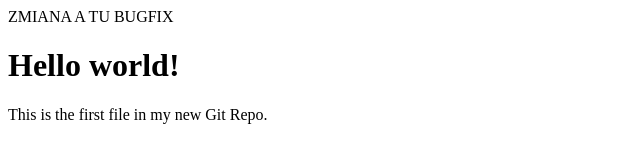
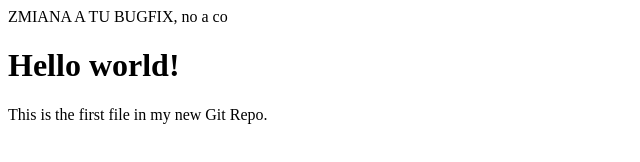
Before and after one commit to kotnowak/learn, a plain HTML site: page index.html in a window 1280 px wide. Shown: the full height of the page, 0-640 px from the left. Drawn offline with Linux system fonts and the light colour scheme.

Commit message:
update bugfix

```diff
--- a/index.html
+++ b/index.html
@@ -7,7 +7,7 @@
 
 ZMIANA
 
-A TU BUGFIX
+A TU BUGFIX, no a co
 
 <h1>Hello world!</h1>
 <p>This is the first file in my new Git Repo.</p>
```
